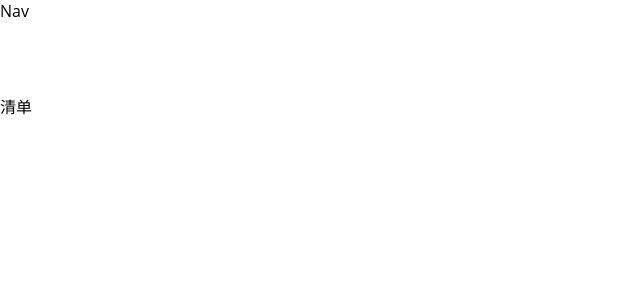
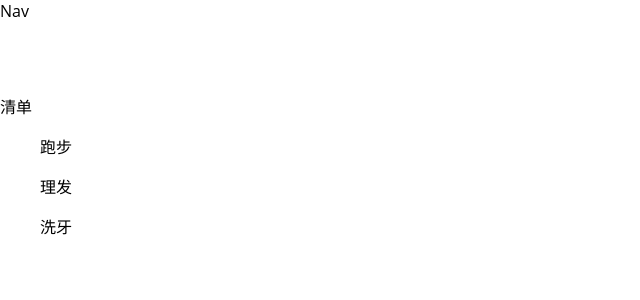
Before and after one commit to xuwenyihust/everyday-action, a React (Create React App) app: page / in a window 1280 px wide. Shown: the top 300 px of the page, without its empty margins (0-640 px from the left). Built offline with nearby package versions, Linux system fonts and the light colour scheme.

Commit message:
Add items.

```diff
--- /dev/null
+++ b/src/components/TodoItem/TodoItem.js
@@ -0,0 +1,10 @@
+import React from 'react';
+import './TodoItem.css';
+
+const todoItem = (props) => (
+    <div>
+        <p>{props.content}</p>
+    </div>
+);
+
+export default todoItem;
--- a/src/containers/TodoList/TodoList.js
+++ b/src/containers/TodoList/TodoList.js
@@ -1,12 +1,37 @@
 import React, {Component} from 'react';
 import './TodoList.css';
+import TodoItem from '../../components/TodoItem/TodoItem';
 
 class TodoList extends Component {
 
+    state = {
+        items: [
+            {
+                content: "跑步",
+                type: "运动",
+            },
+            {
+                content: "理发",
+                type: "生活",
+            },
+            {
+                content: "洗牙",
+                type: "生活",
+            }
+        ]
+    }
+
     render () {
+
+
         return (
             <div>
                 <p>清单</p>
+                <ul>
+                    <TodoItem content="跑步" type="运动"/>
+                    <TodoItem content="理发" type="生活"/>
+                    <TodoItem content="洗牙" type="生活"/>
+                </ul>
             </div>
         )
     }
```
Also changed, not shown: src/components/TodoItem/TodoItem.css (added).
